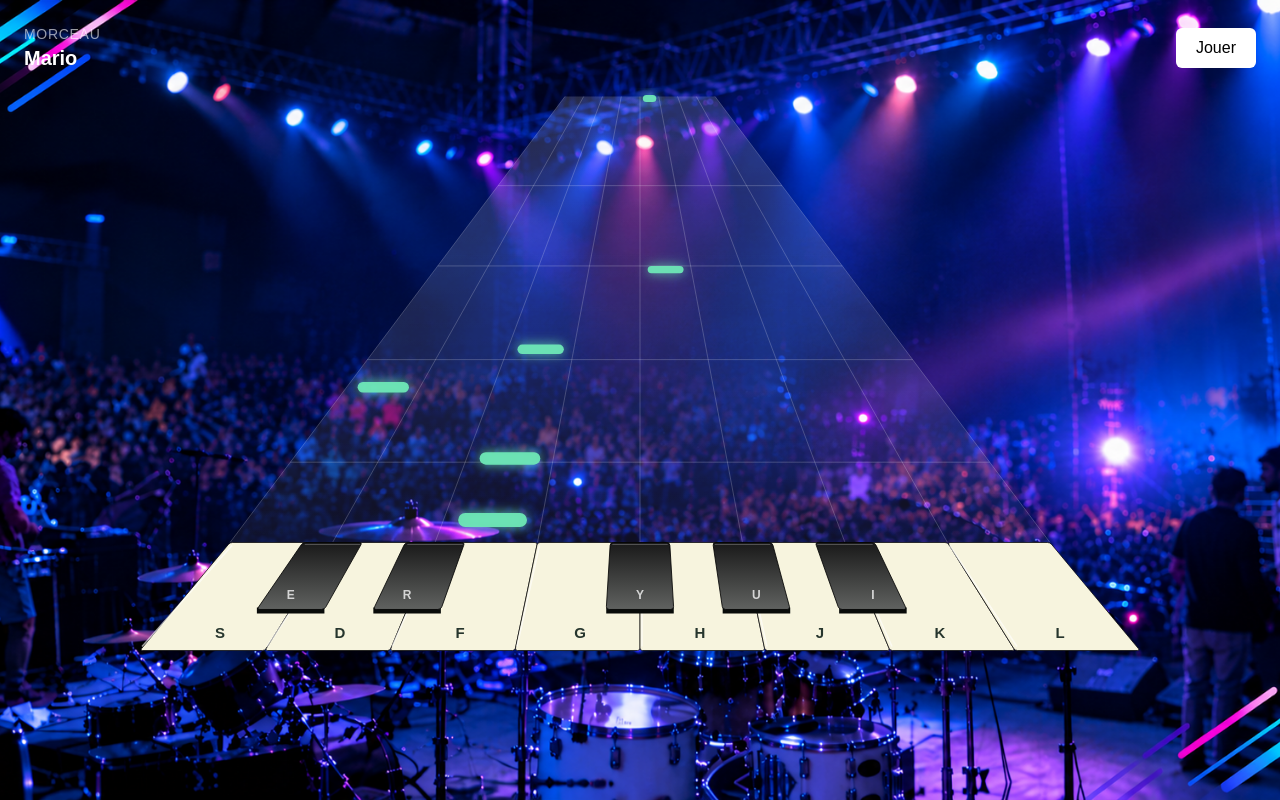
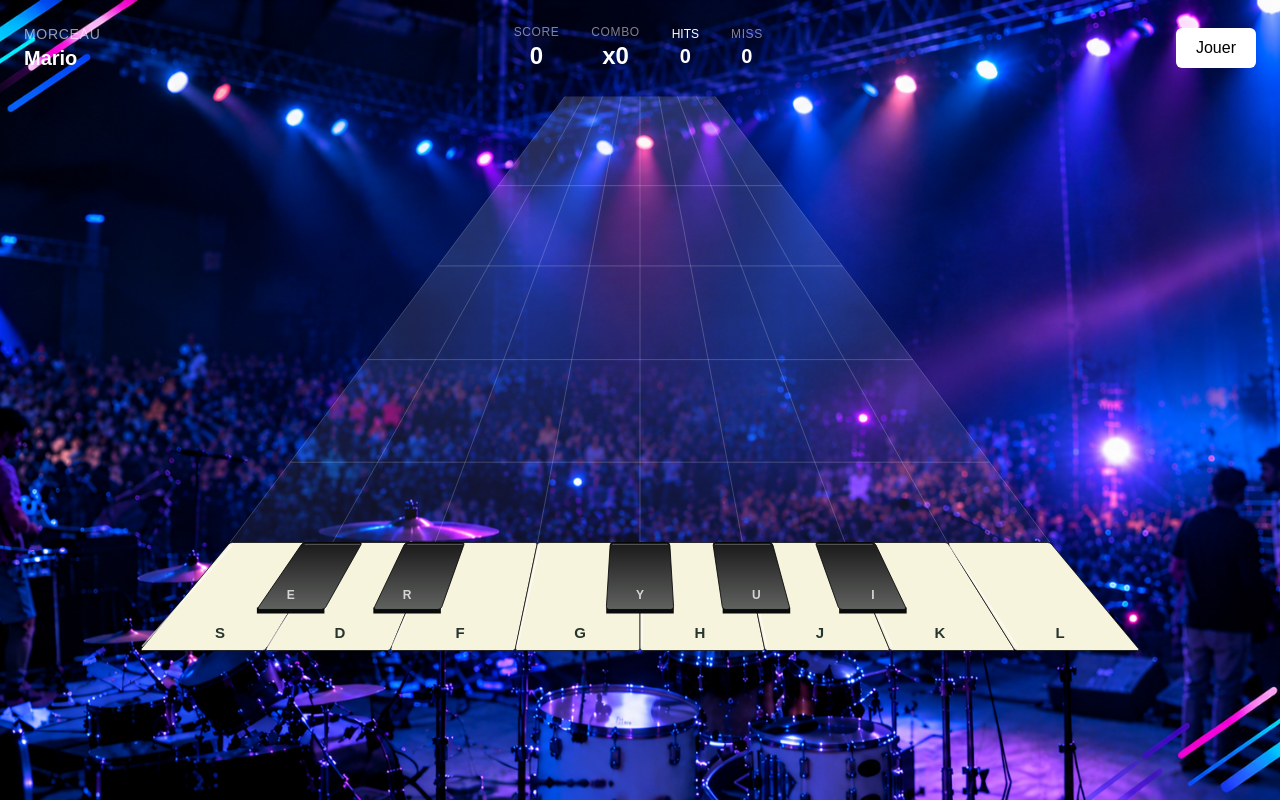
Before and after one commit to adrienbordeaux33/reachy, a React (Vite) app: page /free-game in a window 1280 px wide. Built offline with nearby package versions, Linux system fonts and the light colour scheme.

Commit message:
Calcul du score et affichage sommaire en header

```diff
--- a/src/components/song-piano/SongPianoHero.tsx
+++ b/src/components/song-piano/SongPianoHero.tsx
@@ -12,7 +12,7 @@ import PianoCanvas from "../canvas/PianoCanvas";
 
 import { TxtMusicParser } from "../../music/parsers/TxtMusicParser";
 import { BeatmapGenerator } from "../../game/beatmap/BeatmapGenerator";
-import { GameTimeline } from "../../game/timeline/GameTimeline";
+import {GameTimeline, NOTE_TRAVEL_TIME} from "../../game/timeline/GameTimeline";
 import { MusicPlayer } from "../../music/player/MusicPlayer";
 import {GameClock} from "../../game/clock/GameClock.ts";
 import { DefaultGameEngine } from "../../game/engine/DefaultGameEngine";
@@ -34,9 +34,12 @@ const engine = new DefaultGameEngine();
 engine.load(beatmap);
 
 const timeline = new GameTimeline(beatmap, {
-    travelTime: 2,
+    travelTime: NOTE_TRAVEL_TIME,
+    postHitTime: 0.15,
 });
 
+
+const LEAD_IN = NOTE_TRAVEL_TIME;
 
 export default function SongPianoHero() {
     const playerRef =
@@ -49,6 +52,20 @@ export default function SongPianoHero() {
     const [isPlaying, setIsPlaying] = useState(false);
     const [pressedNotes, setPressedNotes] = useState<Set<number>>(() => new Set());
 
+    const [gameState, setGameState] =
+        useState(() => ({
+            ...engine.getState(),
+        }));
+    const lastUiStateRef = useRef(engine.getState());
+
+    const getSongTime =
+        useCallback(() => {
+            return (
+                clockRef.current.getCurrentTime() -
+                LEAD_IN
+            );
+        }, []);
+
     /**
      * Appelé directement par le Canvas
      * pendant requestAnimationFrame.
@@ -57,9 +74,44 @@ export default function SongPianoHero() {
      */
     const getVisibleNotes =
         useCallback(() => {
-            return timeline.getVisibleNotes(
-                clockRef.current.getCurrentTime(),
+            const currentTime =
+                getSongTime();
+
+            return timeline
+                .getVisibleNotes(currentTime)
+                .filter(({ note }) => {
+                    return (
+                        engine.getNoteStatus(note.id) !==
+                        "hit"
                     );
+                });
+        }, [getSongTime]);
+
+    const syncGameState = useCallback(() => {
+        const next =
+            engine.getState();
+
+        const previous =
+            lastUiStateRef.current;
+
+        if (
+            next.score === previous.score &&
+            next.combo === previous.combo &&
+            next.hits === previous.hits &&
+            next.misses === previous.misses &&
+            next.status === previous.status
+        ) {
+            return;
+        }
+
+        const snapshot = {
+            ...next,
+        };
+
+        lastUiStateRef.current =
+            snapshot;
+
+        setGameState(snapshot);
     }, []);
 
     /**
@@ -85,21 +137,17 @@ export default function SongPianoHero() {
             await audioContext.resume();
         }
 
-        /*
-         * On ne démarre pas exactement à currentTime.
-         *
-         * On laisse 50 ms au navigateur pour que
-         * les oscillateurs soient tous programmés.
-         */
-        const startTime =
-            audioContext.currentTime + 0.05;
 
-        const player =
-            new MusicPlayer();
+        const gameStartTime = audioContext.currentTime + 0.05;
+
+        const songStartTime = gameStartTime + LEAD_IN;
+
+        const player = new MusicPlayer();
 
         playerRef.current = player;
 
         engine.restart();
+        syncGameState();
 
         /*
          * Audio ET jeu reçoivent exactement
@@ -108,12 +156,12 @@ export default function SongPianoHero() {
         player.play(
             song,
             audioContext,
-            startTime,
+            songStartTime,
         );
 
         clockRef.current.start(
             audioContext,
-            startTime,
+            gameStartTime,
         );
 
         setIsPlaying(true);
@@ -151,13 +199,13 @@ export default function SongPianoHero() {
                         return next;
                     });
 
-                    const currentTime =
-                        clockRef.current.getCurrentTime();
+                    const currentTime = getSongTime()
 
                     engine.notePressed(
                         midi,
                         currentTime,
                     );
+                    syncGameState();
                 },
 
                 onRelease: (midi) => {
@@ -168,8 +216,7 @@ export default function SongPianoHero() {
                         return next;
                     });
 
-                    const currentTime =
-                        clockRef.current.getCurrentTime();
+                    const currentTime = getSongTime()
 
                     engine.noteReleased(
                         midi,
@@ -179,16 +226,17 @@ export default function SongPianoHero() {
             });
 
         return detachKeyboard;
-    }, []);
+    }, [getSongTime, syncGameState]);
 
     useEffect(() => {
         let frameId = 0;
 
         const updateGame = () => {
-            const currentTime =
-                clockRef.current.getCurrentTime();
+            engine.update(
+                getSongTime(),
+            );
 
-            engine.update(currentTime);
+            syncGameState();
 
             frameId =
                 requestAnimationFrame(
@@ -204,7 +252,10 @@ export default function SongPianoHero() {
         return () => {
             cancelAnimationFrame(frameId);
         };
-    }, []);
+    }, [
+        getSongTime,
+        syncGameState,
+    ]);
 
     return (
         <main
@@ -242,6 +293,7 @@ export default function SongPianoHero() {
     flex
     items-center
     justify-between
+    gap-6
   "
                 >
                     <div>
@@ -267,20 +319,84 @@ export default function SongPianoHero() {
                         </div>
                     </div>
 
+                    <div
+                        className="
+      flex
+      items-center
+      gap-8
+      text-white
+    "
+                    >
+                        <div className="text-center">
+                            <div
+                                className="
+          text-xs
+          uppercase
+          tracking-wider
+          text-white/50
+        "
+                            >
+                                Score
+                            </div>
+
+                            <div
+                                className="
+          text-2xl
+          font-bold
+        "
+                            >
+                                {gameState.score}
+                            </div>
+                        </div>
+
+                        <div className="text-center">
+                            <div
+                                className="
+          text-xs
+          uppercase
+          tracking-wider
+          text-white/50
+        "
+                            >
+                                Combo
+                            </div>
+
+                            <div
+                                className="
+          text-2xl
+          font-bold
+        "
+                            >
+                                x{gameState.combo}
+                            </div>
+                        </div>
+
+                        <div className="text-center">
+                            <div
+                                className=" text-xs uppercase tracking-widertext-white/50">
+                                Hits
+                            </div>
+
+                            <div className="text-xl font-semibold">
+                                {gameState.hits}
+                            </div>
+                        </div>
+
+                        <div className="text-center">
+                            <div className="text-xs uppercase tracking-wider text-white/50">
+                                Miss
+                            </div>
+
+                            <div className="text-xl font-semibold">
+                                {gameState.misses}
+                            </div>
+                        </div>
+                    </div>
+
                     <button
                         type="button"
                         onClick={startGame}
-                        className="
-              rounded-md
-              bg-white
-              px-5
-              py-2
-              font-semibold
-              text-black
-              transition
-              hover:bg-white/90
-            "
-                    >
+                        className=" rounded-md bg-white px-5 py-2 font-semibold text-black transition hover:bg-white/90">
                         {isPlaying
                             ? "Recommencer"
                             : "Jouer"}
--- a/src/game/engine/GameEngine.ts
+++ b/src/game/engine/GameEngine.ts
@@ -5,6 +5,12 @@ export type GameStatus =
     | "playing"
     | "paused"
     | "finished";
+
+export type GameNoteStatus =
+    | "pending"
+    | "hit"
+    | "missed";
+
 
 export interface GameState {
     status: GameStatus;
@@ -25,26 +31,26 @@ export interface GameEngine {
     load(beatmap: Beatmap): void;
 
     start(): void;
-
     pause(): void;
-
     resume(): void;
-
     restart(): void;
-
     stop(): void;
 
-    /**
-     * Note jouée par l'utilisateur.
-     */
-    notePressed(midi: number, currentTime: number): void;
+    notePressed(
+        midi: number,
+        currentTime: number,
+    ): void;
 
-    noteReleased(midi: number, currentTime: number): void;
+    noteReleased(
+        midi: number,
+        currentTime: number,
+    ): void;
 
-    /**
-     * Mise à jour du moteur.
-     */
     update(currentTime: number): void;
 
     getState(): Readonly<GameState>;
+
+    getNoteStatus(
+        noteId: string,
+    ): GameNoteStatus;
 }
--- /dev/null
+++ b/src/game/scoring/scoreCalculator.ts
@@ -0,0 +1,38 @@
+import type { HitRating } from "../engine/DefaultGameEngine";
+
+const BASE_SCORE: Record<HitRating, number> = {
+    perfect: 1000,
+    great: 700,
+    good: 400,
+};
+
+export function getComboMultiplier(
+    combo: number,
+): number {
+    if (combo >= 30) {
+        return 4;
+    }
+
+    if (combo >= 20) {
+        return 3;
+    }
+
+    if (combo >= 10) {
+        return 2;
+    }
+
+    return 1;
+}
+
+export function calculateHitScore(
+    rating: HitRating,
+    combo: number,
+): number {
+    const baseScore =
+        BASE_SCORE[rating];
+
+    const multiplier =
+        getComboMultiplier(combo);
+
+    return baseScore * multiplier;
+}
--- a/src/game/timeline/GameTimeline.ts
+++ b/src/game/timeline/GameTimeline.ts
@@ -1,5 +1,8 @@
 import type { Beatmap } from "../model/BeatMap";
 import type { GameNote } from "../model/GameNote";
+
+
+export const NOTE_TRAVEL_TIME = 4;
 
 export interface VisibleGameNote {
     note: GameNote;
@@ -8,10 +11,12 @@ export interface VisibleGameNote {
 
 export interface GameTimelineConfig {
     travelTime: number;
+    postHitTime: number;
 }
 
 const DEFAULT_CONFIG: GameTimelineConfig = {
-    travelTime: 2,
+    travelTime: NOTE_TRAVEL_TIME,
+    postHitTime: 0.15,
 };
 
 export class GameTimeline {
@@ -35,9 +40,13 @@ export class GameTimeline {
                     note.hitTime -
                     this.config.travelTime;
 
+                const disappearTime =
+                    note.hitTime +
+                    this.config.postHitTime;
+
                 return (
                     currentTime >= spawnTime &&
-                    currentTime <= note.hitTime
+                    currentTime <= disappearTime
                 );
             })
             .map((note) => {
```
Also changed, not shown: src/game/engine/DefaultGameEngine.ts (+32 -10 lines), 1 other file (tests, documents, lock files or other folders). Lines whose indentation alone changed are shown as unchanged.
